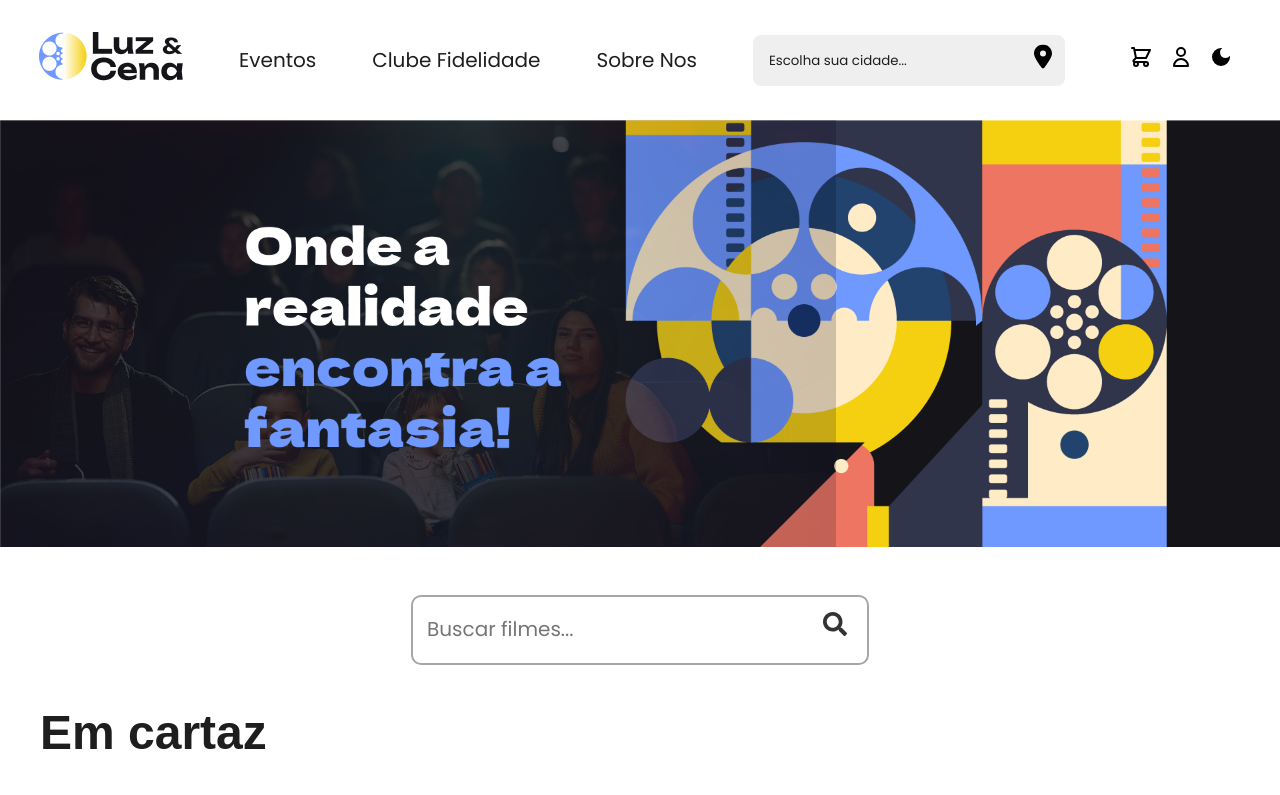
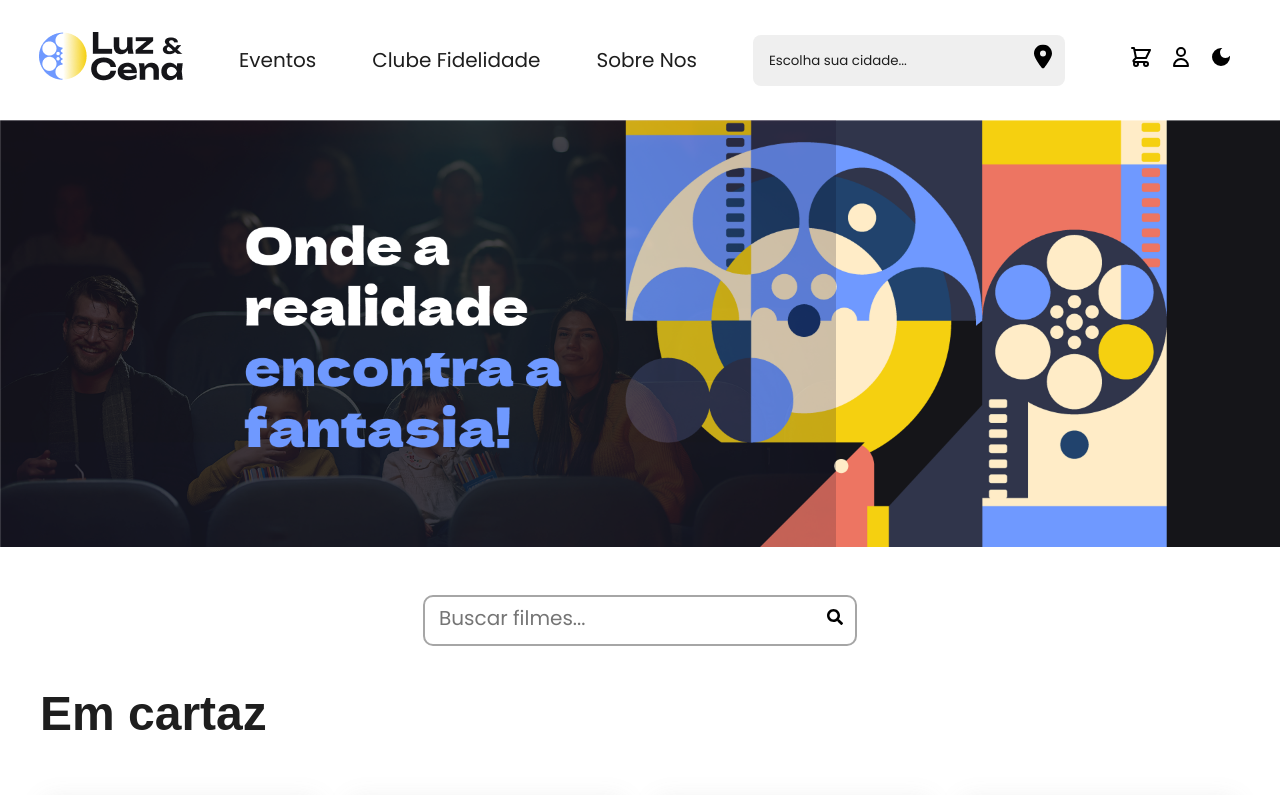
Before and after one commit to Guss-Mello/luz-e-cena-ts, a React (Vite) app in the folder luz-e-cena/: page / in a window 1280 px wide. Shown: the top 795 px of the page. Built offline with nearby package versions, Linux system fonts and the light colour scheme; data requests are answered from the project's data file; a web font is replaced by a local one.

Commit message:
Tirei o botao do <FaSearch /> pois ele nao seria utilizado, ja que a pesquisa ocorre de maneira automatica, e tambem tirei a cor padrao do texto do InputText.module.css

```diff
--- a/luz-e-cena/src/components/InputText/InputText.module.css
+++ b/luz-e-cena/src/components/InputText/InputText.module.css
@@ -3,7 +3,6 @@
   border: none;
   outline: none;
   background-color: transparent;
-  color: var(--preto);
   font-family: var(--fonte-texto);
   font-size: var(--font-size-m);
 }
--- a/luz-e-cena/src/components/MovieSection/index.tsx
+++ b/luz-e-cena/src/components/MovieSection/index.tsx
@@ -28,9 +28,7 @@ const MovieSection = () => {
                         }
                         placeholder='Buscar filmes...'
                     />
-                    <Button variant='icon' onClick={handleSearch}>
-                        <FaSearch />
-                    </Button>
+                    <FaSearch />
                 </FieldSet>
 
                 <h1 className={styles.titulo}>Em cartaz</h1>
```
